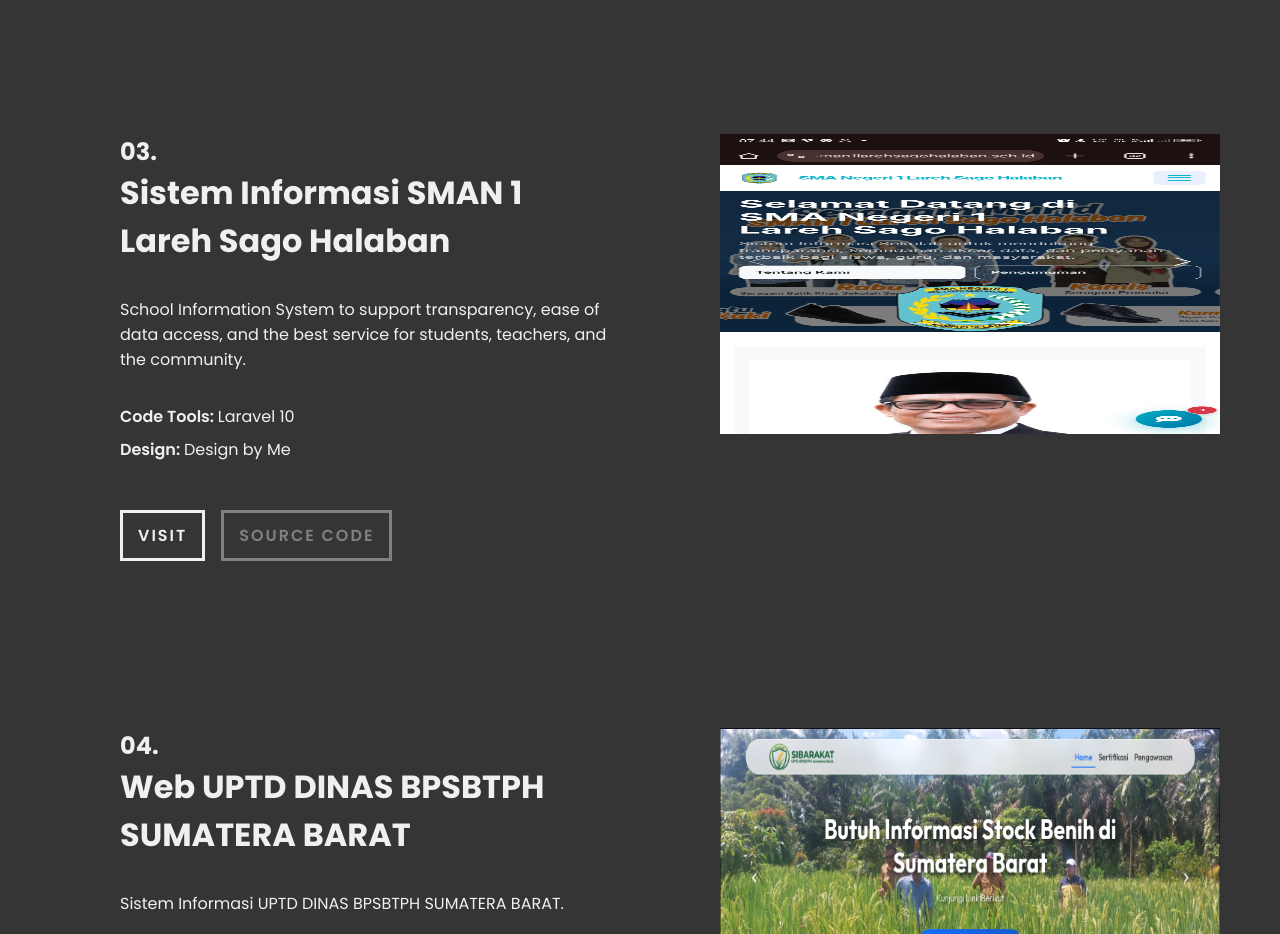
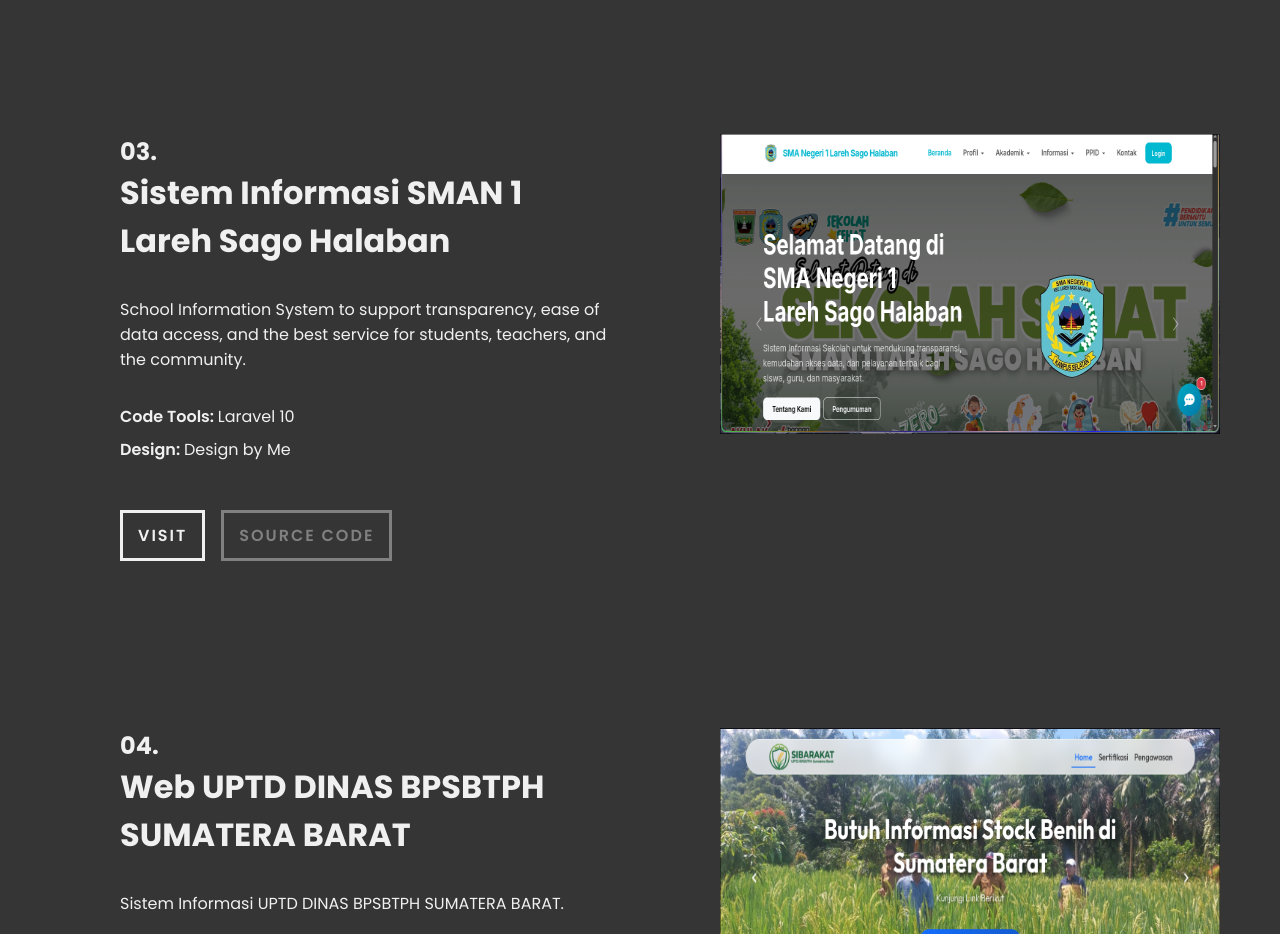
Before and after one commit to fakerteamxyz/PortoVue, a Vue app: page /work in a window 1280 px wide. Shown: the part 1420-2354 px from the top of the page. Built offline with nearby package versions, Linux system fonts and the light colour scheme.

Commit message:
Update SMA 1 image in portfolio
Co-authored-by: fakhriaditiarahman <113890521+fakhriaditiarahman@users.noreply.github.com>

```diff
--- a/src/views/work.vue
+++ b/src/views/work.vue
@@ -103,7 +103,7 @@ export default {
                         "School Information System to support transparency, ease of data access, and the best service for students, teachers, and the community.",
                     source: "",
                     link: "https://sman1larehsagohalaban.sch.id/",
-                    img: "sman1_thumb.jpg",
+                    img: "sman1_new.png",
                     codeTools: ["Laravel 10"],
                     design: "Design by Me",
                 },
```
Also changed, not shown: src/assets/sman1_new.png (added).
